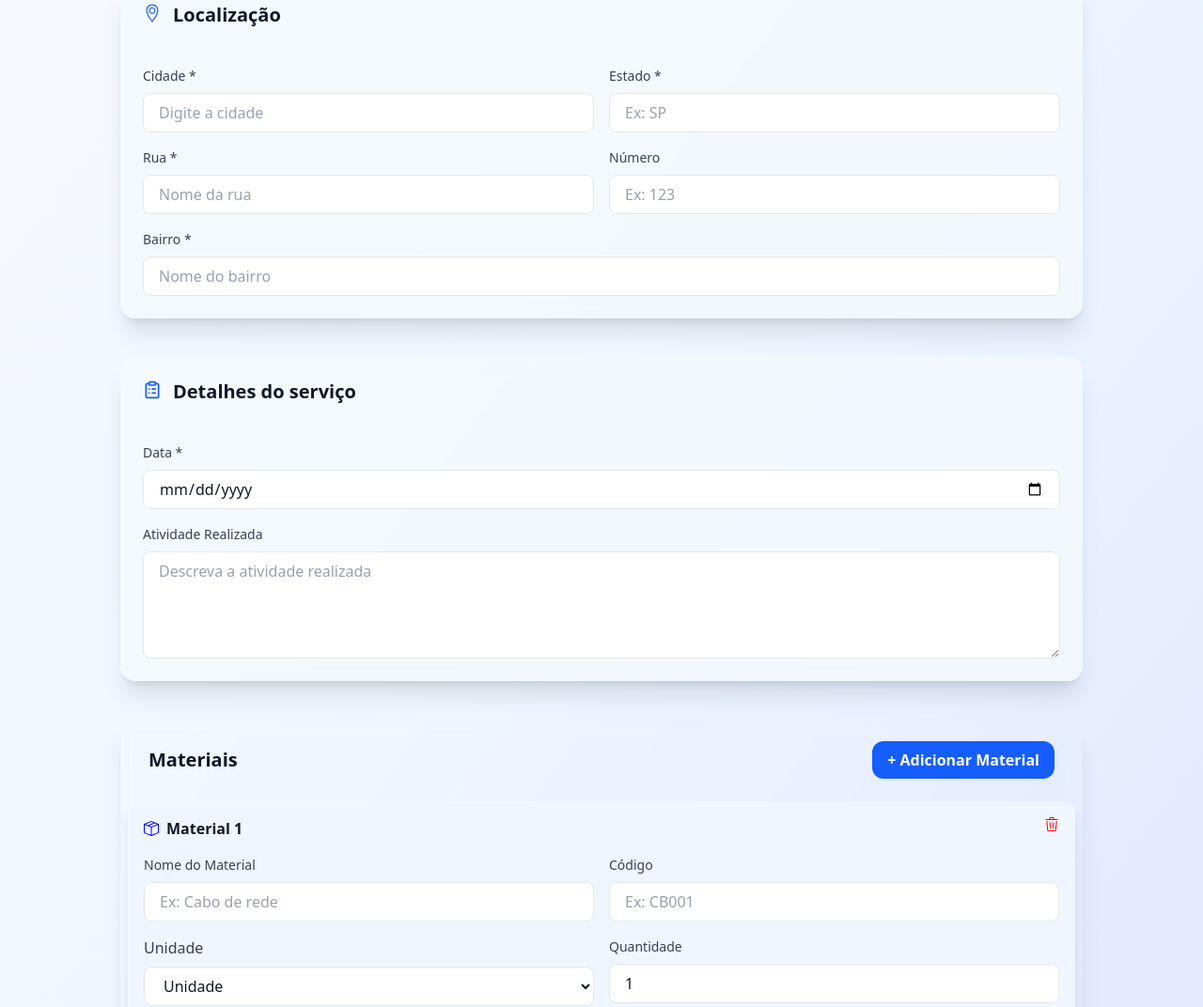
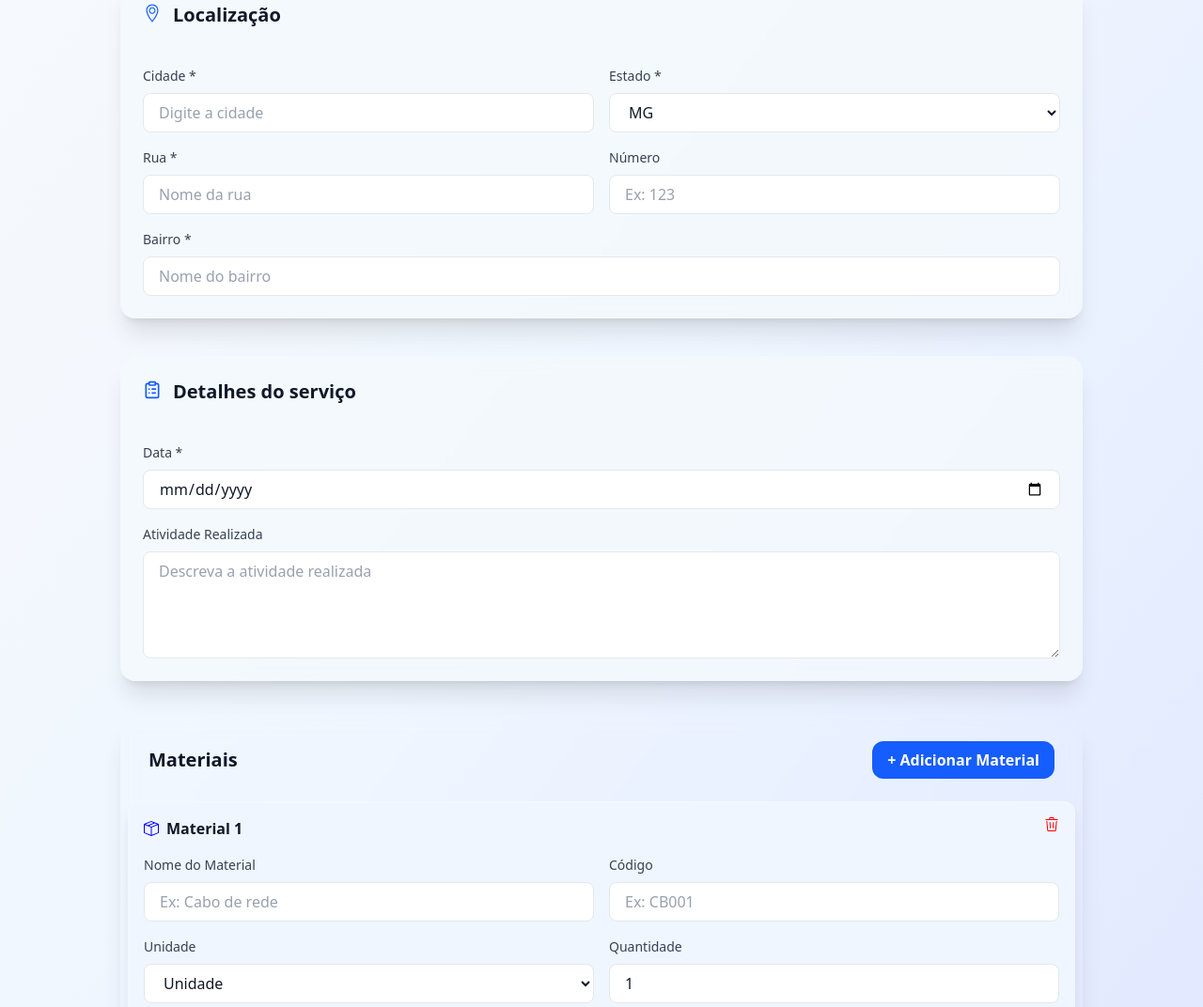
Before and after one commit to warlleyrocha/baixa-material, a React (Vite) app: page / in a window 1280 px wide. Shown: the part 497-1569 px from the top of the page at 94% size. Built offline with nearby package versions, Linux system fonts and the light colour scheme.

Commit message:
feat: adicionar campo de seleção para estados brasileiros e definir estado padrão

```diff
--- a/src/components/FormMaterial/DataLocation.tsx
+++ b/src/components/FormMaterial/DataLocation.tsx
@@ -2,6 +2,8 @@ import { FormField } from './FormField';
 import type { FormData } from '../../types/formMaterial';
 import type { FieldErrors, UseFormRegister } from 'react-hook-form';
 import { TfiLocationPin } from 'react-icons/tfi';
+import { SelectField } from './SelectField';
+import { brazilStates } from '../../utils/statesUtils';
 
 type DataLocationProps = {
   readonly register: UseFormRegister<FormData>;
@@ -30,12 +32,11 @@ export function DataLocation({ register, errors }: DataLocationProps) {
           register={register}
           error={errors.officer?.city}
         />
-        <FormField<FormData>
+        <SelectField<FormData>
           id="officer-state"
           name="officer.state"
           label="Estado *"
-          placeholder="Ex: SP"
-          maxLength={2}
+          options={brazilStates}
           register={register}
           error={errors.officer?.state}
         />
--- a/src/components/FormMaterial/SelectField.tsx
+++ b/src/components/FormMaterial/SelectField.tsx
@@ -9,6 +9,7 @@ type SelectFieldProps<T extends FieldValues> = Readonly<{
   error?: FieldError;
   options: { value: string; label: string }[];
   className?: string;
+  labelClassName?: string;
 }> &
   React.SelectHTMLAttributes<HTMLSelectElement>;
 
@@ -20,11 +21,16 @@ export function SelectField<T extends FieldValues>({
   error,
   options,
   className = '',
+  labelClassName = '',
+
   ...props
 }: SelectFieldProps<T>) {
   return (
     <div className={`flex flex-col ${className}`}>
-      <label htmlFor={id} className="text-gray-700 font-medium mb-2">
+      <label
+        htmlFor={id}
+        className={`text-gray-700 text-[14px] font-medium mb-2 ${labelClassName}`}
+      >
         {label}
       </label>
       <select
--- a/src/components/FormMaterial/index.tsx
+++ b/src/components/FormMaterial/index.tsx
@@ -34,7 +34,7 @@ export function Form({ onNewLaunch }: FormProps) {
         registration: '',
         secondRegistration: '',
         city: '',
-        state: '',
+        state: 'MG',
         street: '',
         number: '',
         hood: '',
--- /dev/null
+++ b/src/utils/statesUtils.ts
@@ -0,0 +1,30 @@
+// src/constants/brazilStates.ts
+export const brazilStates = [
+  { value: 'AC', label: 'AC' },
+  { value: 'AL', label: 'AL' },
+  { value: 'AP', label: 'AP' },
+  { value: 'AM', label: 'AM' },
+  { value: 'BA', label: 'BA' },
+  { value: 'CE', label: 'CE' },
+  { value: 'DF', label: 'DF' },
+  { value: 'ES', label: 'ES' },
+  { value: 'GO', label: 'GO' },
+  { value: 'MA', label: 'MA' },
+  { value: 'MT', label: 'MT' },
+  { value: 'MS', label: 'MS' },
+  { value: 'MG', label: 'MG' },
+  { value: 'PA', label: 'PA' },
+  { value: 'PB', label: 'PB' },
+  { value: 'PR', label: 'PR' },
+  { value: 'PE', label: 'PE' },
+  { value: 'PI', label: 'PI' },
+  { value: 'RJ', label: 'RJ' },
+  { value: 'RN', label: 'RN' },
+  { value: 'RS', label: 'RS' },
+  { value: 'RO', label: 'RO' },
+  { value: 'RR', label: 'RR' },
+  { value: 'SC', label: 'SC' },
+  { value: 'SP', label: 'SP' },
+  { value: 'SE', label: 'SE' },
+  { value: 'TO', label: 'TO' },
+];
```
